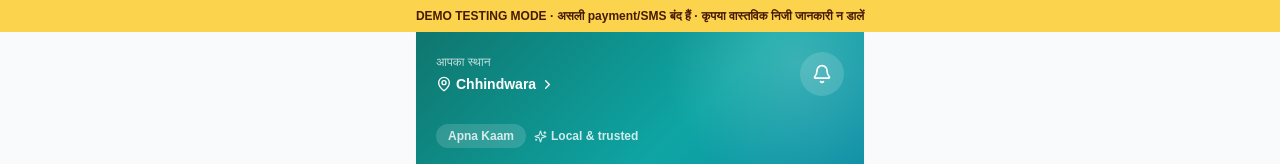
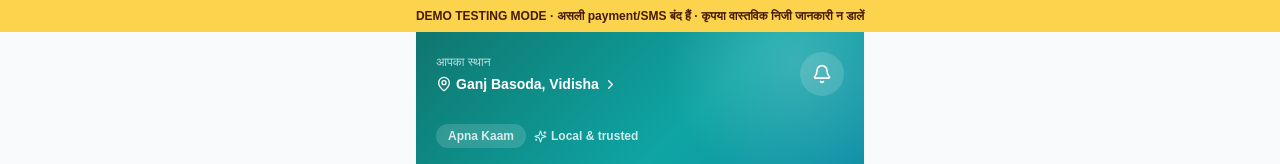
Before and after one commit to kushwahravi2021-dotcom/Apna-Kaam, a Next.js app: page / in a window 1280 px wide. Shown: the top 164 px of the page. Built offline with nearby package versions, Linux system fonts and the light colour scheme.

Commit message:
Set home location to Ganj Basoda Vidisha

```diff
--- a/app/page.tsx
+++ b/app/page.tsx
@@ -13,7 +13,7 @@ export default function HomePage() {
           <div>
             <p className="text-xs font-medium text-white/75">आपका स्थान</p>
             <Link href="/locations" className="mt-1 flex items-center gap-1 text-sm font-bold">
-              <MapPin size={16} /> Chhindwara <ChevronRight size={15} />
+              <MapPin size={16} /> Ganj Basoda, Vidisha <ChevronRight size={15} />
             </Link>
           </div>
           <Link href="/notifications" className="rounded-full bg-white/15 p-3 backdrop-blur-sm transition hover:bg-white/25">
```
